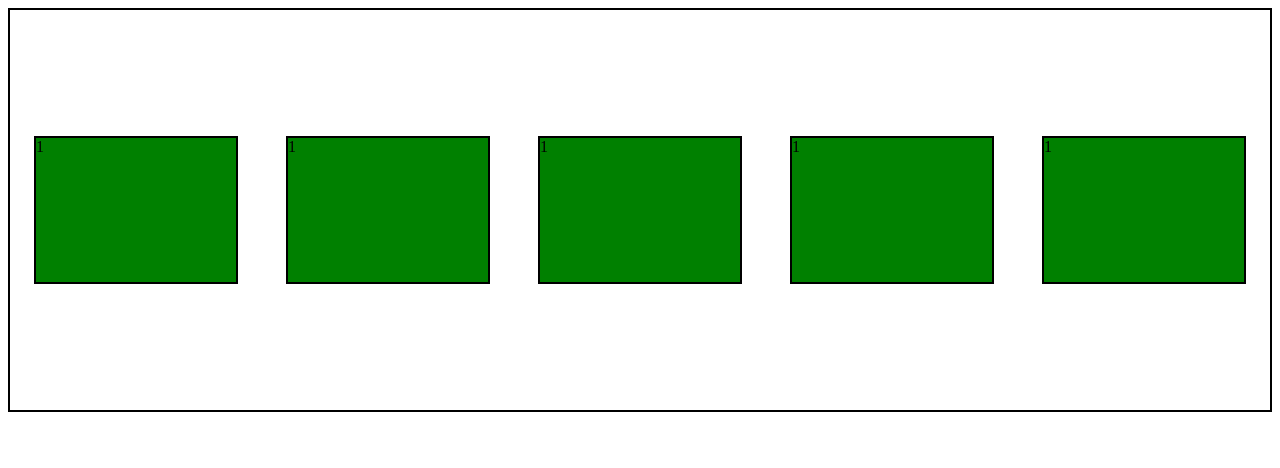
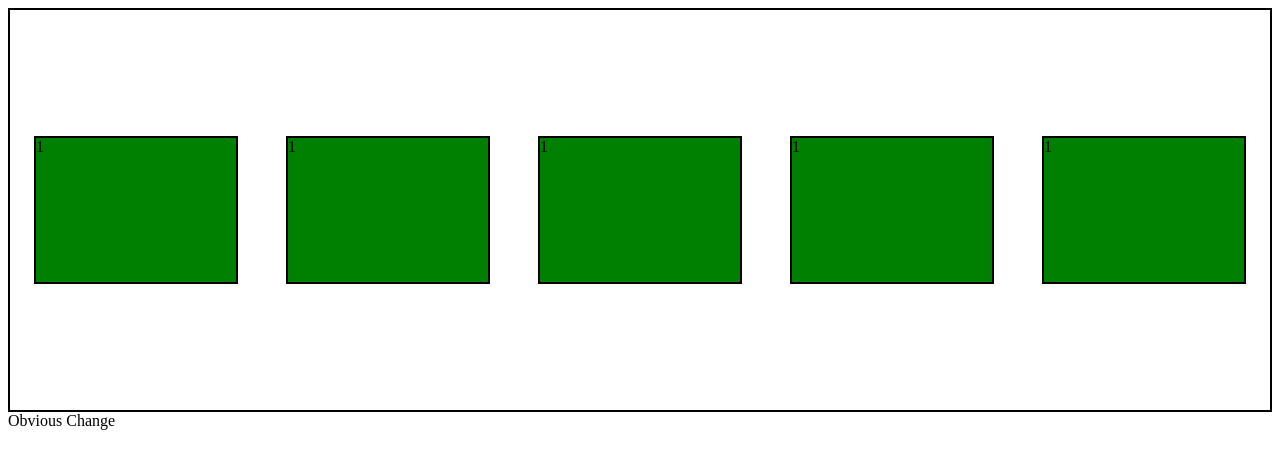
Before and after one commit to kthomasnj/merge-test, a plain HTML site: page index.html in a window 1280 px wide. Drawn offline with Linux system fonts and the light colour scheme.

Commit message:
Obvious Change

```diff
--- a/index.html
+++ b/index.html
@@ -17,6 +17,8 @@
         <div class="flexBox">1</div>
         <div class="flexBox">1</div>
     </div>
+
+    Obvious Change
 </body>
 
 </html>
```
